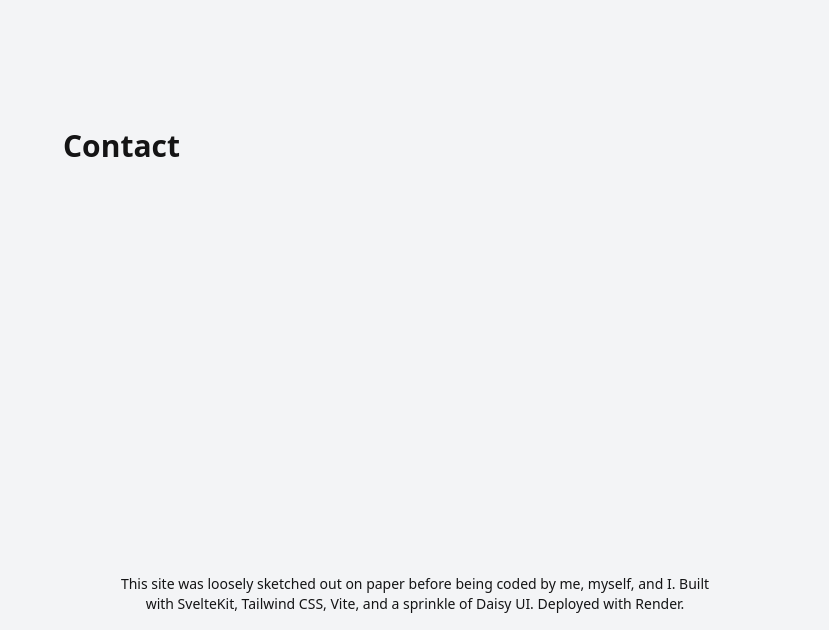
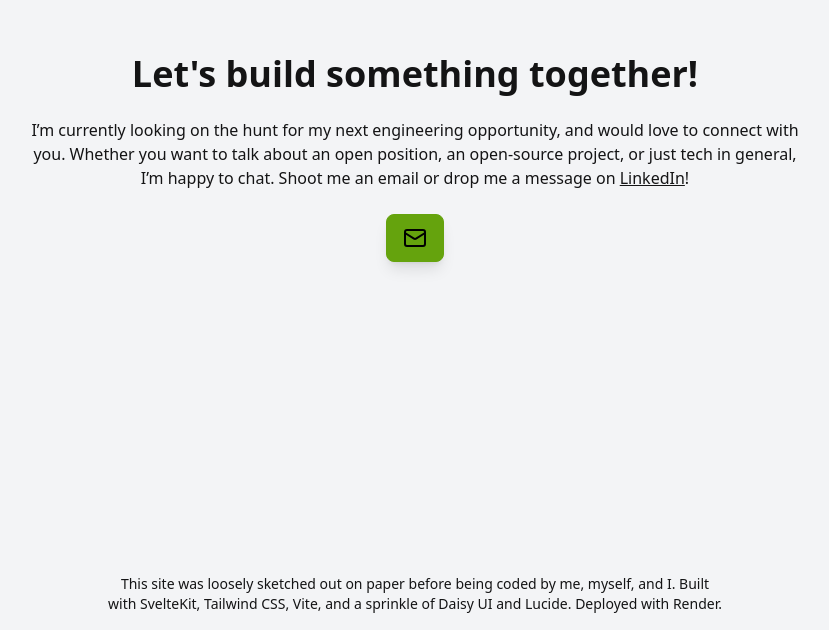
Before and after one commit to danjzych/portfolio-website, a SvelteKit app: page / in a window 1280 px wide. Shown: the part 3442-4072 px from the top of the page, without its empty margins (225-1054 px from the left). Built offline with nearby package versions, Linux system fonts and the light colour scheme.

Commit message:
added icons and completed contact section

```diff
--- a/src/components/Footer.svelte
+++ b/src/components/Footer.svelte
@@ -2,6 +2,6 @@
 	<p class="text-center text-sm font-extralight">
 		This site was loosely sketched out on paper before being coded by me,
 		myself, and I. Built with SvelteKit, Tailwind CSS, Vite, and a sprinkle
-		of Daisy UI. Deployed with Render.
+		of Daisy UI and Lucide. Deployed with Render.
 	</p>
 </footer>
--- a/src/components/sections/About.svelte
+++ b/src/components/sections/About.svelte
@@ -1,4 +1,5 @@
 <script lang="ts">
+	import { fade } from 'svelte/transition';
 	import headshot from '$lib/assets/Daniel-Zych.png';
 </script>
 
@@ -8,7 +9,12 @@
 >
 	<div class="grid w-3/5 grid-cols-5 gap-4">
 		<div class="col-span-3 flex flex-col gap-3 font-light">
-			<h2 class="text-3xl font-semibold">About Me</h2>
+			<h2
+				class="text-3xl font-semibold"
+				transition:fade={{ duration: 500 }}
+			>
+				About Me
+			</h2>
 			<p>
 				In a past life, I was a Product Manager that built a data-driven
 				SaaS product from the ground up (as well as touring musician and
@@ -29,7 +35,7 @@
 			</p>
 		</div>
 		<div class="col-span-2 flex items-center">
-			<img src={headshot} alt="Daniel Zych Headshot" />
+			<img src={headshot} alt="Daniel Zych Headshot" loading="lazy" />
 		</div>
 	</div>
 </section>
--- a/src/components/sections/Contact.svelte
+++ b/src/components/sections/Contact.svelte
@@ -1,9 +1,26 @@
-<script lang="ts"></script>
+<script lang="ts">
+	import mail from '$lib/assets/svgs/mail.svg';
+	// import mails from '$lib/assets/svgs/mails.svg';
 
-<div
+	// let currentIcon = mail;
+</script>
+
+<section
 	id="contact"
-	class="flex min-h-screen min-w-full flex-col justify-center gap-6 px-8 md:px-40 lg:px-72"
+	class="flex min-h-screen min-w-full flex-col items-center justify-center gap-6"
 >
-	<h3 class="text-3xl font-semibold">Contact</h3>
-	<div></div>
-</div>
+	<h3 class="text-4xl font-semibold">Let's build something together!</h3>
+	<p class="w-3/5 text-center font-light">
+		I’m currently looking on the hunt for my next engineering opportunity,
+		and would love to connect with you. Whether you want to talk about an
+		open position, an open-source project, or just tech in general, I’m
+		happy to chat. Shoot me an email or drop me a message on <a
+			href="https://www.linkedin.com/in/danielzych/"
+			target="_blank"
+			class="link">LinkedIn</a
+		>!
+	</p>
+	<button class="btn btn-primary shadow-lg hover:shadow-2xl"
+		><img src={mail} alt="mail icon" loading="lazy" /></button
+	>
+</section>
```
Also changed, not shown: src/lib/assets/svgs/mail.svg (added), src/lib/assets/svgs/mails.svg (added).
